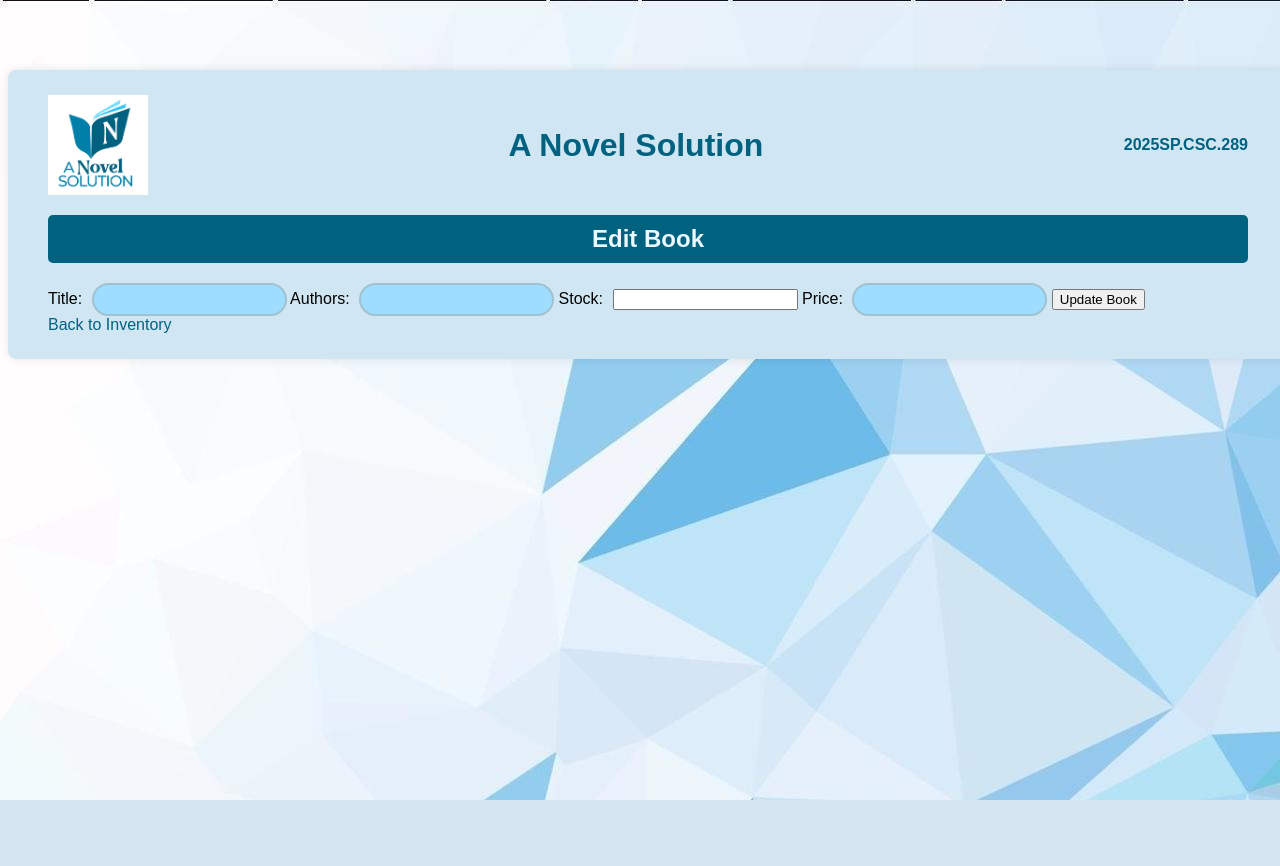
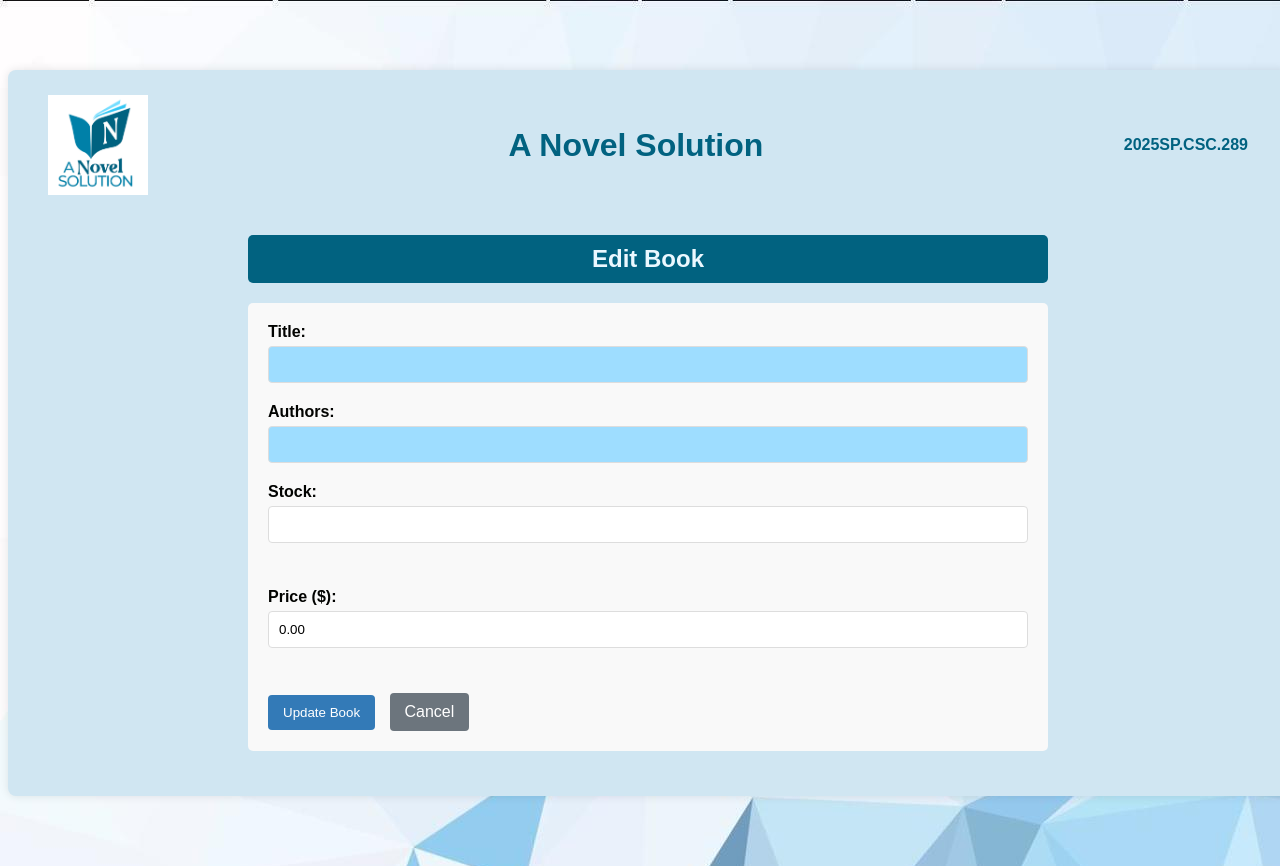
Before and after one commit to RealGrapeTree/CSC.289-sp25capstoneproject_group9, a Flask app: template Novel_Solutions/templates/update_book.html in a window 1280 px wide. Before the commit the page ends 800 px from the top, so only its background shows below. Run offline with Flask 3, Linux system fonts and the light colour scheme; the template is opened without the code that fills it, so the values that code supplies are empty; parts of the project's set-up code (start-up, migrations or seed data) failed here and were passed over.

Commit message:
update Novel_inventory.py and update_book.html
Add validation to prevent negative stock/price inputs

```diff
--- a/Novel_Solutions/templates/update_book.html
+++ b/Novel_Solutions/templates/update_book.html
@@ -1,23 +1,213 @@
 {% extends "base.html" %}
 
 {% block content %}
+<div class="container">
+    <!-- Flash Messages Container -->
+    {% with messages = get_flashed_messages(with_categories=true) %}
+        {% if messages %}
+            <div class="message-container">
+                {% for category, message in messages %}
+                    <div class="alert alert-{{ category }}">
+                        {{ message }}
+                        <span class="close-btn" onclick="this.parentElement.style.display='none'">×</span>
+                    </div>
+                {% endfor %}
+            </div>
+        {% endif %}
+    {% endwith %}
+
     <h2>Edit Book</h2>
 
-<form method="POST">
+    <form method="POST" id="bookForm" class="book-form">
+        <div class="form-group">
             <label>Title:</label>
             <input type="text" name="title" value="{{ book.title }}" required>
+        </div>
 
+        <div class="form-group">
             <label>Authors:</label>
             <input type="text" name="authors" value="{{ book.authors }}" required>
+        </div>
 
+        <div class="form-group">
             <label>Stock:</label>
-    <input type="number" name="stock" value="{{ book.stock }}" required>
+            <input type="number" name="stock"
+                   value="{{ form_data.stock if form_data else book.stock }}"
+                   min="0"
+                   required
+                   oninput="validateStock(this)">
+            <p id="stock_error" class="error-message"></p>
+        </div>
 
-    <label>Price:</label>
-    <input type="text" name="price" value="{{ book.price }}" required>
+        <div class="form-group">
+            <label>Price ($):</label>
+            <input type="number" name="price"
+                   value="{{ '%.2f'|format(book.price|float) if not form_data else form_data.price }}"
+                   min="0"
+                   step="0.01"
+                   required
+                   oninput="validatePrice(this)">
+            <p id="price_error" class="error-message"></p>
+        </div>
 
-    <button type="submit">Update Book</button>
+        <div class="form-actions">
+            <button type="submit" class="btn btn-primary">Update Book</button>
+            <a href="{{ url_for('Novel_inventory.inventory') }}" class="btn btn-secondary">Cancel</a>
+        </div>
     </form>
+</div>
 
-<a href="{{ url_for('Novel_inventory.inventory') }}">Back to Inventory</a>
+<script>
+    // Client-side validation
+    function validateStock(input) {
+        const errorElement = document.getElementById('stock_error');
+        if (input.value < 0) {
+            errorElement.textContent = "Stock cannot be negative";
+            return false;
+        } else {
+            errorElement.textContent = "";
+            return true;
+        }
+    }
+
+    function validatePrice(input) {
+        const errorElement = document.getElementById('price_error');
+        const price = parseFloat(input.value);
+
+        if (isNaN(price)) {
+            errorElement.textContent = "Price must be a number (e.g. 12.99)";
+            return false;
+        } else if (price < 0) {
+            errorElement.textContent = "Price cannot be negative";
+            return false;
+        } else {
+            // Auto-format to 2 decimal places
+            if (input.value.split('.')[1]?.length > 2) {
+                input.value = price.toFixed(2);
+            }
+            errorElement.textContent = "";
+            return true;
+        }
+    }
+
+    // Form submission handler
+    document.getElementById('bookForm').onsubmit = function(e) {
+        const stockValid = validateStock(document.querySelector('input[name="stock"]'));
+        const priceValid = validatePrice(document.querySelector('input[name="price"]'));
+
+        if (!stockValid || !priceValid) {
+            e.preventDefault(); // Stop form submission if validation fails
+            return false;
+        }
+        return true;
+    };
+
+    // Auto-hide success messages after 5 seconds
+    window.onload = function() {
+        setTimeout(function() {
+            var alerts = document.querySelectorAll('.alert-success');
+            alerts.forEach(function(alert) {
+                alert.style.opacity = '0';
+                setTimeout(function() {
+                    alert.style.display = 'none';
+                }, 600);
+            });
+        }, 5000);
+    };
+</script>
+
+<style>
+    .container {
+        max-width: 800px;
+        margin: 0 auto;
+        padding: 20px;
+    }
+
+    .message-container {
+        margin-bottom: 20px;
+    }
+
+    .alert {
+        padding: 15px;
+        margin-bottom: 20px;
+        border: 1px solid transparent;
+        border-radius: 4px;
+        position: relative;
+    }
+
+    .alert-success {
+        color: #3c763d;
+        background-color: #dff0d8;
+        border-color: #d6e9c6;
+    }
+
+    .alert-danger {
+        color: #a94442;
+        background-color: #f2dede;
+        border-color: #ebccd1;
+    }
+
+    .close-btn {
+        position: absolute;
+        right: 15px;
+        top: 15px;
+        cursor: pointer;
+        font-weight: bold;
+    }
+
+    .book-form {
+        background: #f9f9f9;
+        padding: 20px;
+        border-radius: 5px;
+    }
+
+    .form-group {
+        margin-bottom: 20px;
+    }
+
+    .form-group label {
+        display: block;
+        margin-bottom: 5px;
+        font-weight: bold;
+    }
+
+    .form-group input {
+        width: 100%;
+        padding: 10px;
+        border: 1px solid #ddd;
+        border-radius: 4px;
+        box-sizing: border-box;
+    }
+
+    .error-message {
+        color: #d9534f;
+        margin: 5px 0 0 0;
+        font-size: 0.9em;
+        height: 20px;
+    }
+
+    .form-actions {
+        margin-top: 20px;
+    }
+
+    .btn {
+        padding: 10px 15px;
+        border: none;
+        border-radius: 4px;
+        cursor: pointer;
+        text-decoration: none;
+        display: inline-block;
+    }
+
+    .btn-primary {
+        background-color: #337ab7;
+        color: white;
+    }
+
+    .btn-secondary {
+        background-color: #6c757d;
+        color: white;
+        margin-left: 10px;
+    }
+</style>
 {% endblock %}
```
Also changed, not shown: Novel_Solutions/blueprints/inventory/Novel_inventory.py (+34 -5 lines). Lines whose indentation alone changed are shown as unchanged.
